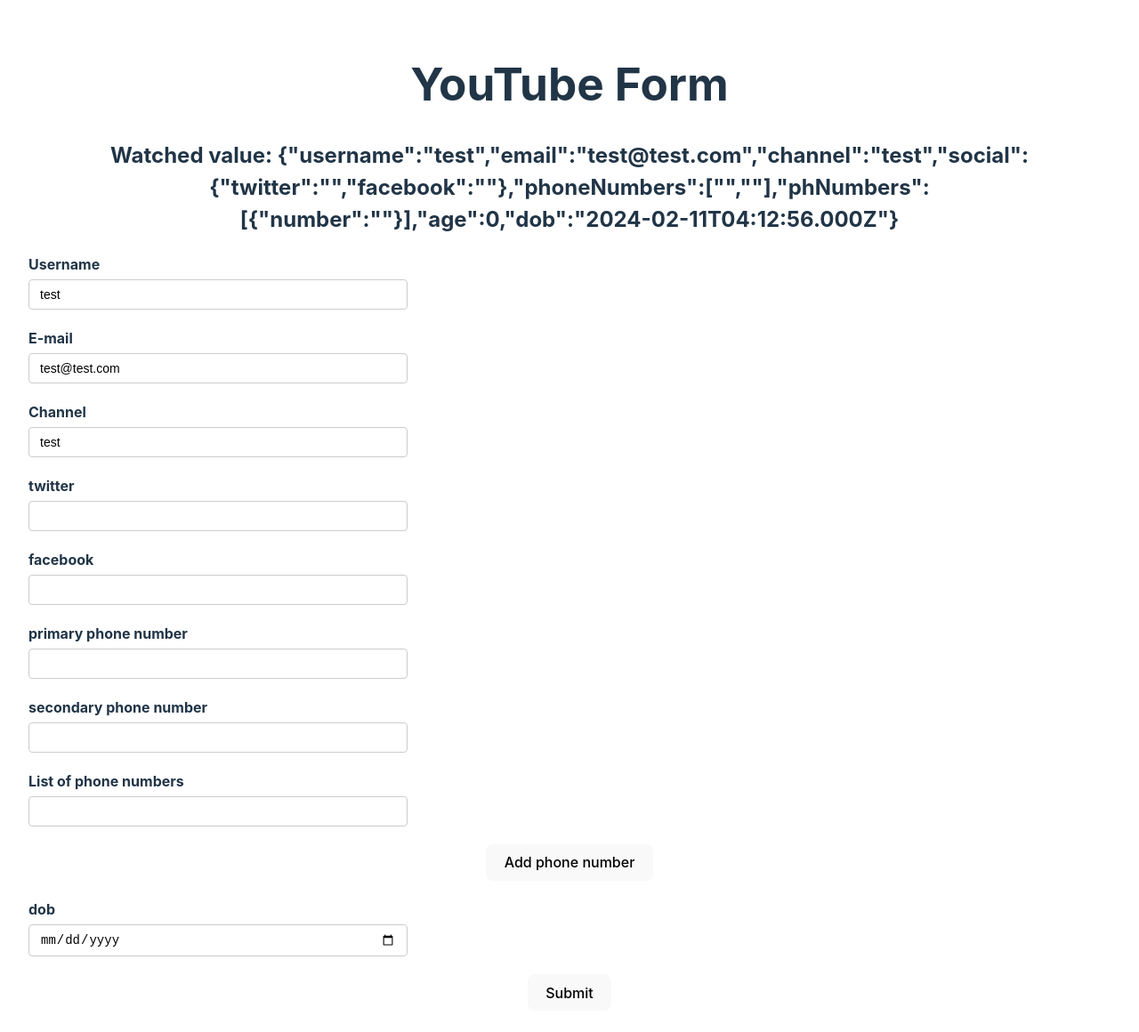
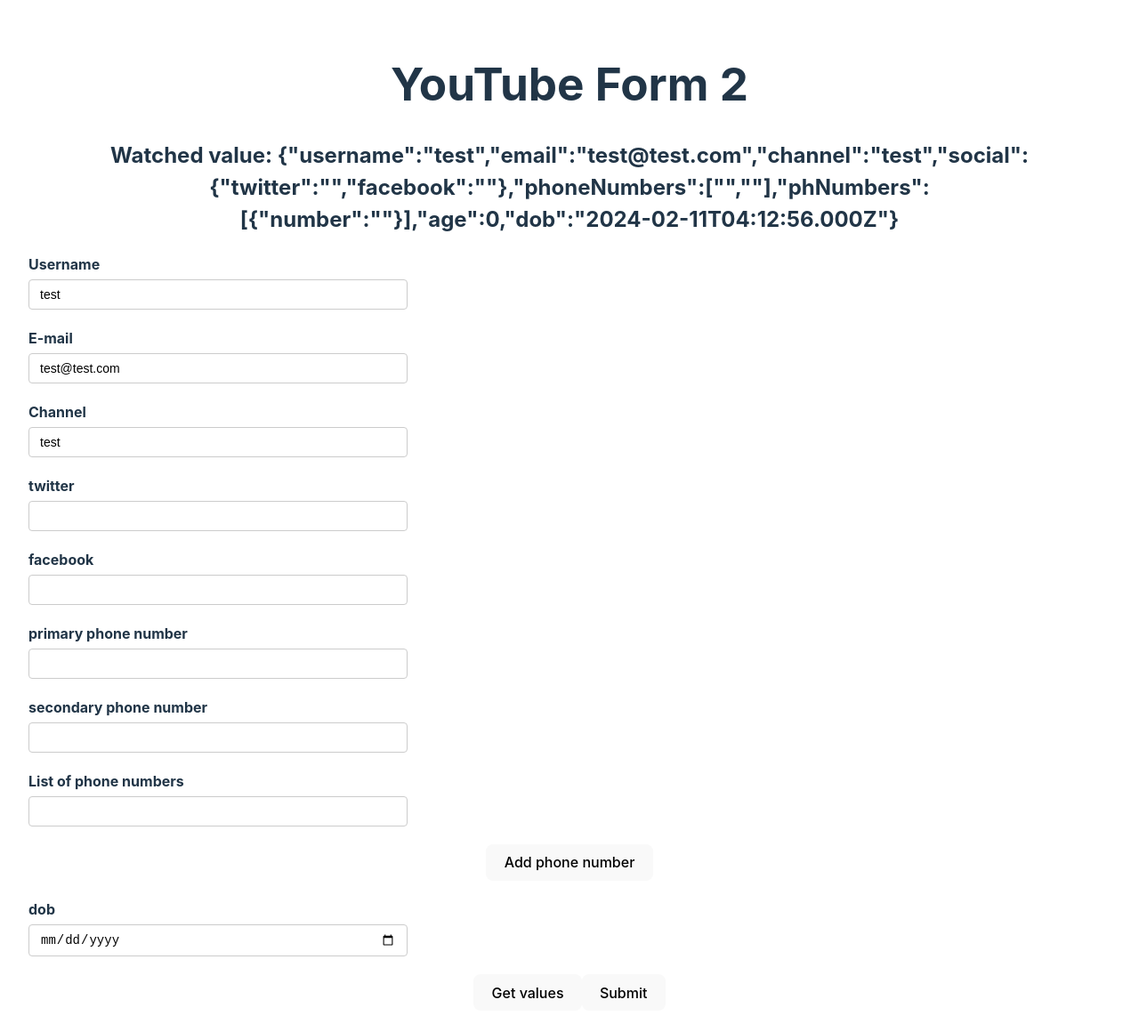
Before and after one commit to RelativeBinary/react-hook-form, a React (Vite) app: page / in a window 1280 px wide. Shown: the top 1160 px of the page at 89% size. Built offline with nearby package versions, Linux system fonts and the light colour scheme.

Commit message:
add get values method

```diff
--- a/src/components/YouTubeForm.tsx
+++ b/src/components/YouTubeForm.tsx
@@ -17,7 +17,7 @@
   age: number;
   dob: Date;
 };
-
+let renderCount = 0;
 export const YouTubeForm = () => {
   const form = useForm<FormValues>({
     defaultValues: {
@@ -35,7 +35,9 @@
     },
   });
 
-  const { register, control, handleSubmit, formState, watch } = form;
+  const { register, control, handleSubmit, formState, watch, getValues } = form;
+  // getValues doesn't trigger re-renders or subscribe to input values when getting value data
+
   const { errors } = formState;
 
   const { fields, append, remove } = useFieldArray({
@@ -47,11 +49,16 @@
     console.log("submitted", data);
   };
 
+  const handleGetValues = () => {
+    console.log("Get values", getValues());
+  }
+
   const watchForm = watch();
 
+  renderCount++;
   return (
     <div>
-      <h1>YouTube Form</h1>
+      <h1>YouTube Form {renderCount/2}</h1>
       <h2>Watched value: {JSON.stringify(watchForm)}</h2>
       <form onSubmit={handleSubmit(onSubmit)} noValidate>
         <div className="form-control">
@@ -165,6 +172,9 @@
             />
             <p className="error">{errors.dob?.message}</p>
           </div>
+          <button type="button" onClick={handleGetValues}>
+            Get values
+          </button>
         <button>Submit</button>
       </form>
       <DevTool control={control} />
```
